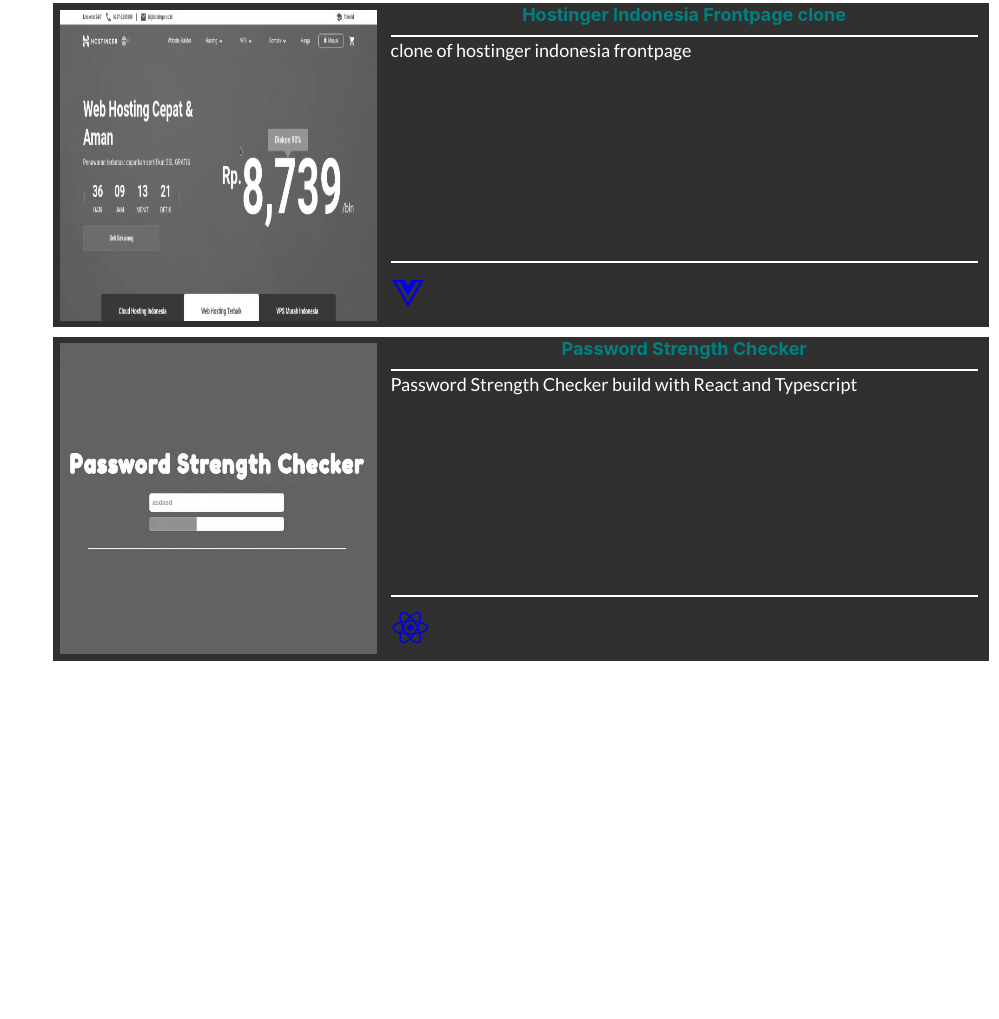
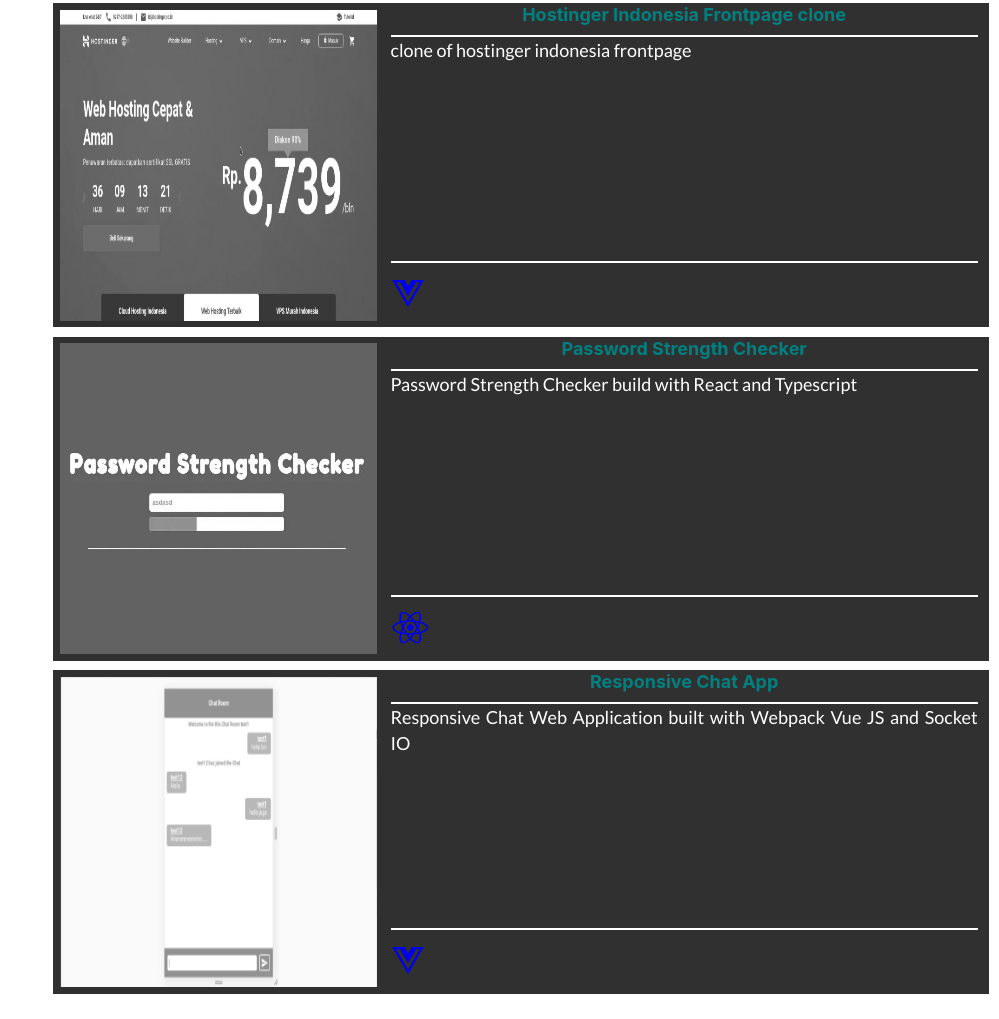
Before and after one commit to Rangga-PR/profile-site, a Gatsby site: page /projects in a window 1280 px wide. Shown: the part 1683-2702 px from the top of the page, without its empty margins (281-1280 px from the left). Before the commit the page ends 2369 px from the top, so only its background shows below. Built offline with nearby package versions, Linux system fonts and the light colour scheme; Gatsby itself is replaced by a stand-in of ours.

Commit message:
add new project

```diff
--- a/src/data/projectList.js
+++ b/src/data/projectList.js
@@ -5,6 +5,7 @@
 import niagahoster from "../images/niagahoster.webp"
 import hostinger from "../images/hostinger.webp"
 import passwordChecker from "../images/passwordchecker.webp"
+import chatApp from "../images/chat-app.webp"
 
 const projectList = [
   {
@@ -115,6 +116,20 @@
       },
     ],
   },
+  {
+    name: "Responsive Chat App",
+    description:
+      "Responsive Chat Web Application built with Webpack Vue JS and Socket IO",
+    thumbnail: chatApp,
+    alt: "responsive chat app",
+    url: "https://clever-golick-880a53.netlify.app",
+    stacks: [
+      {
+        name: "Vue",
+        icon: "fab fa-vuejs",
+      },
+    ],
+  },
 ]
 
 export default projectList
```
Also changed, not shown: src/images/chat-app.webp (added).
